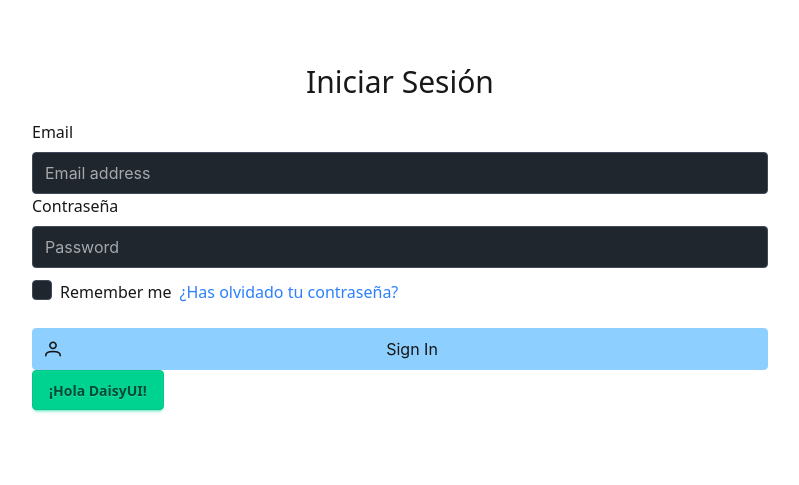
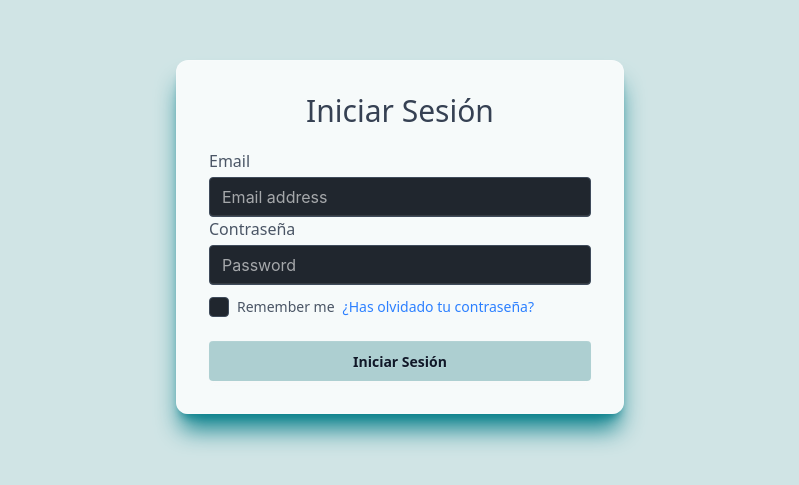
Before and after one commit to maigcorrea/nuevo_gestorBeebit, a Next.js app in the folder frontend/: page /login in a window 1280 px wide. Shown: the part 163-648 px from the top of the page, without its empty margins (240-1039 px from the left). Built offline with nearby package versions, Linux system fonts and the light colour scheme.

Commit message:
Estilos login

```diff
--- a/frontend/app/layout.jsx
+++ b/frontend/app/layout.jsx
@@ -11,7 +11,7 @@ export const metadata = {
 export default function RootLayout({ children }) {
   return (
     <html lang="es">
-      <body>
+      <body className='bg-[#d0e4e5]'>
         <UserProvider>
           <header>
             {<Navbar></Navbar>}
--- a/frontend/components/LoginForm.jsx
+++ b/frontend/components/LoginForm.jsx
@@ -58,10 +58,10 @@ const LoginForm = () => {
 
   return (
     <>
-      <div className="min-h-screen flex items-center justify-center mx-auto">
-        <div className="surface-card p-4 shadow-2 border-round w-full max-w-3xl">
+      <div className="min-h-screen flex items-center justify-center bg-[#d0e4e5] px-4 ">
+        <div className="w-full max-w-md shadow-xl shadow-[#0d828d] rounded-2xl p-8 space-y-6 bg-white/80 backdrop-blur-md rounded-xl border border-white/20">
           <div className="text-center mb-5">
-            <div className="text-900 text-3xl font-medium mb-3">Iniciar Sesión</div>
+          <h2 className="text-3xl font-medium text-center text-gray-700">Iniciar Sesión</h2>
           </div>
 
           {//Mensaje de error
@@ -69,23 +69,23 @@ const LoginForm = () => {
           {error && <p className="text-red-500 mb-4 text-center">{error}</p>}
 
           <div>
-            <label htmlFor="email" className="block text-900 font-medium mb-2">Email</label>
-            <InputText id="email" type="text" value={email} onChange={(e) => setEmail(e.target.value)} placeholder="Email address" className="w-full mb-3" />
+            <label htmlFor="email" className="block mb-1 text-gray-600">Email</label>
+            <InputText id="email" type="text" value={email} onChange={(e) => setEmail(e.target.value)} placeholder="Email address" className="input input-bordered w-full" />
 
-            <label htmlFor="password" className="block text-900 font-medium mb-2">Contraseña</label>
-            <InputText id="password" type="password" value={password} onChange={(e) => setPassword(e.target.value)} placeholder="Password" className="w-full mb-3" />
+            <label htmlFor="password" className="block mb-1 text-gray-600">Contraseña</label>
+            <InputText id="password" type="password" value={password} onChange={(e) => setPassword(e.target.value)} placeholder="Password" className="input input-bordered w-full" />
 
 
-            <div className="flex align-items-center justify-content-between mb-6">
+            <div className="flex justify-between items-center text-sm text-gray-500">
               <div className="flex align-items-center mt-3">
                 <Checkbox id="rememberme" onChange={e => setChecked(e.checked)} checked={checked} className="mr-2" />
-                <label htmlFor="rememberme">Remember me</label>
+                <label htmlFor="rememberme" className='block mb-1 text-gray-600'>Remember me</label>
                 <ForgotPasswordForm />
               </div>
             </div>
 
-            <Button label="Sign In" icon="pi pi-user" className="w-full" onClick={handleLogin} />
-            <button className="btn btn-success">¡Hola DaisyUI!</button>
+            <button className="btn bg-[#adcfd1] hover:bg-[#93b9bb] text-gray-900 w-full mt-5 border-none" onClick={handleLogin} >Iniciar Sesión</button>
+
           </div>
         </div>
       </div>
```
